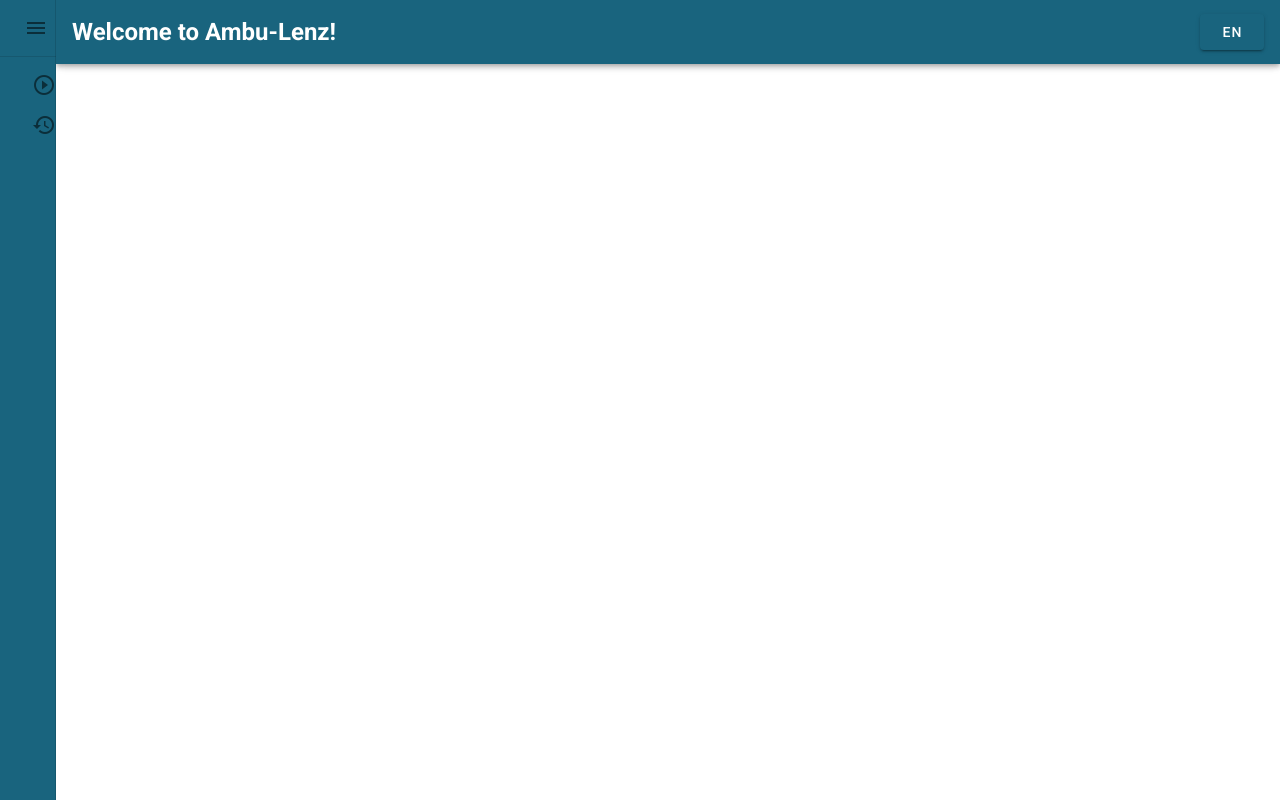
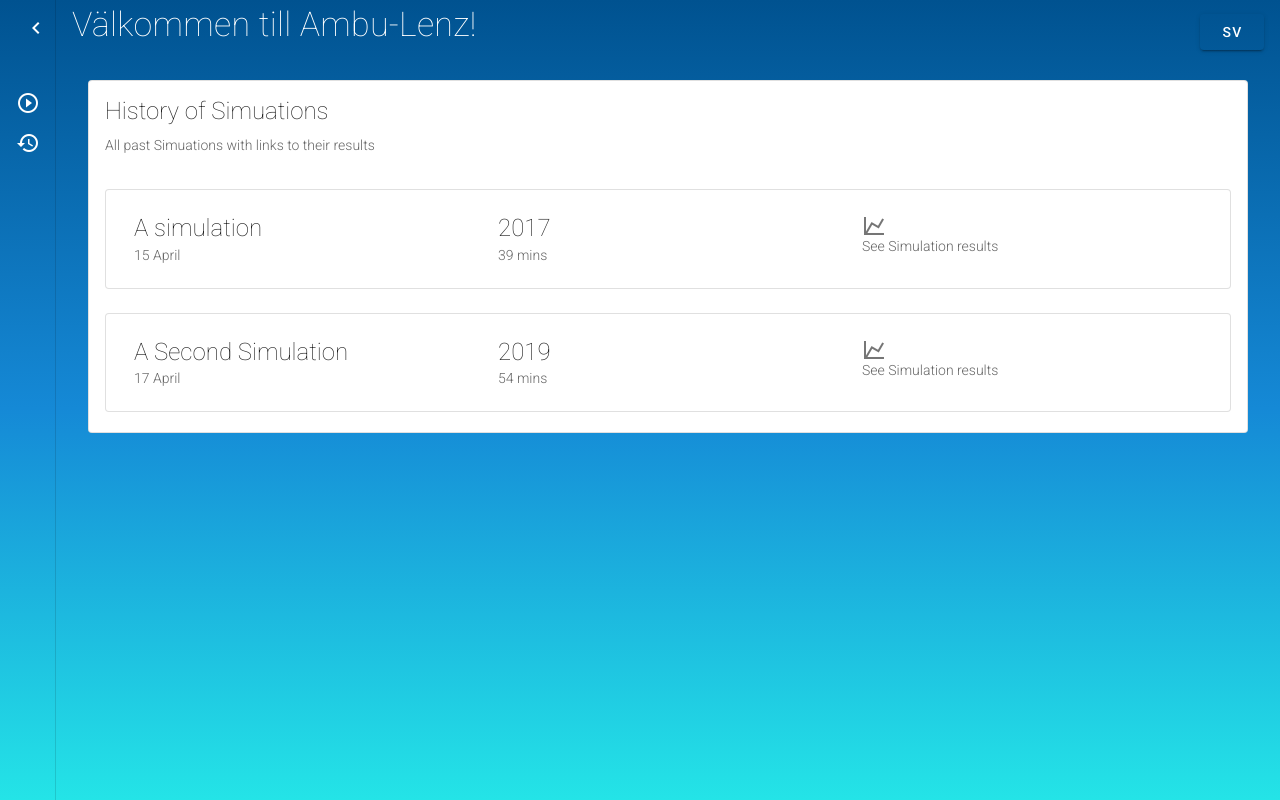
Before and after one commit to lizaokennedy/ambulance-visualization-front-end, a Vue app: page /sv/history in a window 1280 px wide. Built offline with nearby package versions, Linux system fonts and the light colour scheme.

Commit message:
histiry page done

```diff
--- a/src/App.vue
+++ b/src/App.vue
@@ -1,132 +1,29 @@
 <template>
-  <v-app>
-    <nav>
-      <v-toolbar
-        flat
-        app
-      >
-        <v-app-bar
-          app
-          color="primary"
-          dark
-        >
-          <h1>{{ $t("message") }}</h1>
-          <v-spacer />
-
-          <v-menu offset-y>
-            <template v-slot:activator="{ on }">
-              <v-btn
-                color="primary"
-                dark
-                v-on="on"
-              >
-                {{ $i18n.locale }}
-              </v-btn>
-            </template>
-            <v-list>
-              <v-list-item
-                v-for="(item, index) in langs"
-                :key="index"
-                @click="changeLang(item.short)"
-              >
-                <v-list-item-title>{{ item.full }}</v-list-item-title>
-              </v-list-item>
-            </v-list>
-          </v-menu>
-        </v-app-bar>
-      </v-toolbar>
-    </nav>
-
-    <v-content>
-      <nav>
-        <v-navigation-drawer
-          v-model="sidebar"
-          :mini-variant.sync="mini"
-          permanent
-          color="primary"
-          app
-        >
-          <v-list-item color="white">
-            <v-list-item-avatar class="side-icon">
-              <v-btn
-                icon
-                @click.stop="mini = !mini"
-              >
-                <v-icon>mdi-menu</v-icon>
-              </v-btn>
-            </v-list-item-avatar>
-
-            <v-list-item-title color="secondary" />
-          </v-list-item>
-          <v-divider />
-
-          <v-list-item color="white">
-            <v-list dense>
-              <v-list-item
-                v-for="item in sidebarItems"
-                :key="item.title"
-                link
-              >
-                <v-list-item-icon>
-                  <v-icon>{{ item.icon }}</v-icon>
-                </v-list-item-icon>
-
-                <v-list-item-content>
-                  <v-list-item-title>{{ $t(item.title) }}</v-list-item-title>
-                </v-list-item-content>
-              </v-list-item>
-            </v-list>
-          </v-list-item>
-        </v-navigation-drawer>
-      </nav>
-      <HelloWorld />
+  <v-app app>
+    <TopBar />
+    <SideBar />
+    <v-content class="bg">
+      <router-view />
     </v-content>
   </v-app>
 </template>
+
 <script lang="ts">
 import Vue from 'vue'
-import HelloWorld from './components/HelloWorld.vue'
 import i18n from './i18n'
+import Vuetify from './plugins/vuetify'
 import router from './router'
-import Vuetify from './plugins/vuetify'
-
-Vue.use(Vuetify, {
-  theme: {
-    primary: '#19647e',
-    secondary: '#eaebed',
-    accent: '#f4d35e',
-    warning: '#f4d35e',
-    success: '#16bac5'
-  }
-})
-
+import TopBar from './components/TopBar.vue'
+import SideBar from './components/SideBar.vue'
+import VueRouter from 'vue-router'
 export default Vue.extend({
   name: 'App',
   components: {
-    HelloWorld
+    TopBar,
+    SideBar
   },
   data () {
-    return {
-      langs: [
-        { short: 'en', full: 'English' },
-        { short: 'sv', full: 'Swedish' }
-      ],
-      sidebar: true,
-      sidebarItems: [
-        { title: 'sidebar.startSimulation', icon: 'mdi-play-circle-outline' },
-        { title: 'sidebar.showHistory', icon: 'mdi-history' }
-      ],
-      mini: true
-    }
-  },
-  methods: {
-    changeLang: (lang: string) => {
-      i18n.locale = lang
-      router.push({
-        params: { lang: lang }
-      })
-      console.log(lang)
-    }
+    return {}
   }
 })
 </script>
--- a/src/assets/styles/app.css
+++ b/src/assets/styles/app.css
@@ -1,3 +1,24 @@
 .side-icon{
-    padding: 50px;
+    padding: 0px;
 }
+
+.bg{
+    background: rgb(36,228,231);
+    background: linear-gradient(0deg, rgba(36,228,231,1) 0%, rgba(21,137,214,1) 49%, rgba(0,82,144,1) 100%);
+}
+
+.icon {
+    margin-bottom: 16px;
+}
+
+.history-list {
+    margin: 16px 32px;
+}
+
+.list-item {
+    margin-bottom: 0px;
+}
+
+router-link{
+    text-decoration: underline;
+}
--- /dev/null
+++ b/src/components/HistoryItem.vue
@@ -0,0 +1,71 @@
+<template>
+  <v-card outlined>
+    <v-list-item two-line>
+      <v-list-item-content>
+        <v-container>
+          <v-row>
+            <v-col>
+              <v-list-item-title
+                class="headline mb-1 display-1 font-weight-thin"
+              >
+                {{ title }}
+              </v-list-item-title>
+              <v-list-item-subtitle class="font-weight-light md-2">
+                {{ day }}
+              </v-list-item-subtitle>
+            </v-col>
+            <v-col>
+              <v-list-item-title
+                class="headline mb-1 display-1 font-weight-thin"
+              >
+                {{ year }}
+              </v-list-item-title>
+              <v-list-item-subtitle class="font-weight-light md-2">
+                {{ duration }}
+              </v-list-item-subtitle>
+            </v-col>
+            <v-col>
+              <router-link :to="analysis-link">
+                <v-icon>mdi-chart-line</v-icon>
+              </router-link>
+              <v-list-item-subtitle class="font-weight-light md-2">
+                See Simulation results
+              </v-list-item-subtitle>
+            </v-col>
+          </v-row>
+        </v-container>
+      </v-list-item-content>
+    </v-list-item>
+  </v-card>
+</template>
+
+<script lang="ts">
+import Vue from 'vue'
+import i18n from '../i18n'
+
+export default Vue.extend({
+  name: 'HistoryItem',
+  components: {},
+  props: {
+    title: {
+      type: String,
+      required: true
+    },
+    day: {
+      type: String,
+      required: true
+    },
+    year: {
+      type: String,
+      required: true
+    },
+    duration: {
+      type: String,
+      required: true
+    }
+  },
+  data: () => ({
+    analysisLink: '/' + i18n.locale + '/history'
+  })
+})
+</script>
--- /dev/null
+++ b/src/components/SideBar.vue
@@ -0,0 +1,82 @@
+<template>
+  <nav>
+    <v-navigation-drawer
+      v-model="sidebar"
+      :mini-variant.sync="mini"
+      permanent
+      color="transparent"
+      light
+      app
+    >
+      <v-list-item class="display-1 font-weight-thin mb-4">
+        <v-list-item-avatar class="side-icon">
+          <v-btn
+            icon
+            dark
+            @click.stop="mini = !mini"
+          >
+            <v-icon dark>
+              mdi-chevron-left
+            </v-icon>
+          </v-btn>
+        </v-list-item-avatar>
+
+        <v-list-item-title />
+      </v-list-item>
+
+      <v-list
+        class="display-1 font-weight-thin mb-4"
+        dense
+      >
+        <v-list-item
+          v-for="item in sidebarItems"
+          :key="item.title"
+          link
+        >
+          <v-list-item-icon dark>
+            <router-link :to="item.link">
+              <v-icon
+                dark
+                class="icon"
+              >
+                {{ item.icon }}
+              </v-icon>
+            </router-link>
+          </v-list-item-icon>
+
+          <v-list-item-content>
+            <v-list-item-title class="display-1 font-weight-light mb-4 subtitle-2">
+              {{ $t(item.title) }}
+            </v-list-item-title>
+          </v-list-item-content>
+        </v-list-item>
+      </v-list>
+    </v-navigation-drawer>
+  </nav>
+</template>
+
+<script lang="ts">
+import Vue from 'vue'
+import i18n from '../i18n'
+
+export default Vue.extend({
+  name: 'SideBar',
+
+  data: () => ({
+    sidebar: true,
+    sidebarItems: [
+      {
+        title: 'sidebar.startSimulation',
+        icon: 'mdi-play-circle-outline',
+        link: ''
+      },
+      {
+        title: 'sidebar.showHistory',
+        icon: 'mdi-history',
+        link: '/' + i18n.locale + '/history'
+      }
+    ],
+    mini: true
+  })
+})
+</script>
--- a/src/components/HelloWorld.vue
+++ b/src/components/Title.vue
@@ -1,8 +1,8 @@
 <template>
   <v-container>
-    <!-- <h1 id="heading" >
-      {{ getTitle() }}
-    </h1> -->
+    <h1 class="display-1 font-weight-thin mb-4">
+      Welcome
+    </h1>
   </v-container>
 </template>
 
@@ -10,7 +10,7 @@
 import Vue from 'vue'
 
 export default Vue.extend({
-  name: 'HelloWorld',
+  name: 'Title',
 
   data () {
     return {
--- /dev/null
+++ b/src/components/TopBar.vue
@@ -0,0 +1,62 @@
+<template>
+  <nav>
+    <v-app-bar
+      app
+      color="transparent"
+      class=".font-weight-thin"
+      dark
+      flat
+    >
+      <h1 class="display-1 font-weight-thin mb-4">
+        {{ $t("message") }}
+      </h1>
+      <v-spacer />
+
+      <v-menu offset-y>
+        <template v-slot:activator="{ on }">
+          <v-btn
+            color="transparent"
+            flat
+            v-on="on"
+          >
+            {{ $i18n.locale }}
+          </v-btn>
+        </template>
+        <v-list>
+          <v-list-item
+            v-for="(item, index) in langs"
+            :key="index"
+            @click="changeLang(item.short)"
+          >
+            <v-list-item-title>{{ item.full }}</v-list-item-title>
+          </v-list-item>
+        </v-list>
+      </v-menu>
+    </v-app-bar>
+  </nav>
+</template>
+
+<script lang="ts">
+import Vue from 'vue'
+import i18n from '../i18n'
+import router from '../router'
+
+export default Vue.extend({
+  name: 'TopBar',
+
+  data: () => ({
+    langs: [
+      { short: 'en', full: 'English' },
+      { short: 'sv', full: 'Swedish' }
+    ]
+  }),
+  methods: {
+    changeLang: (lang: string) => {
+      i18n.locale = lang
+      router.push({
+        params: { lang: lang }
+      })
+    }
+  }
+})
+</script>
--- a/src/main.ts
+++ b/src/main.ts
@@ -8,16 +8,15 @@
 
 Vue.config.productionTip = false
 
-router.beforeEach((to, from, next) => {
-  let lang: string = to.params.lang
-  if (!lang) {
-    lang = 'en'
-  }
-
-  i18n.locale = lang
-  next()
-})
-
+// router.beforeEach((to, from, next) => {
+//   let lang: string = to.params.lang
+//   if (!lang) {
+//     lang = 'en'
+//   }
+//   i18n.locale = lang
+//   next()
+// })
+require('./assets/styles/app.css')
 new Vue({
   router,
   store,
--- a/src/views/About.vue
+++ /dev/null
@@ -1,13 +0,0 @@
-<template>
-  <div class="about">
-    <h1>This is an about page</h1>
-  </div>
-</template>
-
-<script>
-// @ is an alias to /src
-export default {
-  name: 'About',
-  components: {}
-}
-</script>
--- /dev/null
+++ b/src/views/History.vue
@@ -0,0 +1,65 @@
+<template>
+  <div class="history">
+    <v-card
+      class="history-list"
+      outlined
+    >
+      <v-list-item three-line>
+        <v-list-item-content>
+          <v-list-item-title class="headline mb-1 display-1 font-weight-thin">
+            History of Simuations
+          </v-list-item-title>
+          <v-list-item-subtitle
+            class="font-weight-light md-2"
+          >
+            All past Simuations with links to their
+            results
+          </v-list-item-subtitle>
+        </v-list-item-content>
+      </v-list-item>
+      <v-list>
+        <v-list-item
+          v-for="(item, i) in history"
+          :key="i"
+        >
+          <v-list-item-content>
+            <HistoryItem
+              :title="item.title"
+              :day="item.day"
+              :duration="item.duration"
+              :year="item.year"
+            />
+          </v-list-item-content>
+        </v-list-item>
+      </v-list>
+    </v-card>
+  </div>
+</template>
+
+<script>
+// @ is an alias to /src
+import HistoryItem from '../components/HistoryItem.vue'
+
+export default {
+  name: 'History',
+  components: {
+    HistoryItem
+  },
+  data: () => ({
+    history: [
+      {
+        title: 'A simulation',
+        day: '15 April',
+        duration: '39 mins',
+        year: '2017'
+      },
+      {
+        title: 'A Second Simulation',
+        day: '17 April',
+        duration: '54 mins',
+        year: '2019'
+      }
+    ]
+  })
+}
+</script>
--- a/src/views/Home.vue
+++ b/src/views/Home.vue
@@ -1,19 +1,18 @@
 <template>
   <div class="home">
-    <img
-      alt="Vue logo"
-      src="../assets/logo.png"
-    >
-    <HelloWorld msg="Welcome to Your Vue.js App" />
+    <Title />
   </div>
 </template>
 
 <script lang="ts">
 import Vue from 'vue'
+import Title from '../components/Title.vue'
 
 export default Vue.extend({
   name: 'Home',
-
+  components: {
+    Title
+  },
   data: () => ({
     //
   })
```
Also changed, not shown: src/plugins/vuetify.ts (+17 -6 lines), src/router/index.ts (+10 -21 lines).
